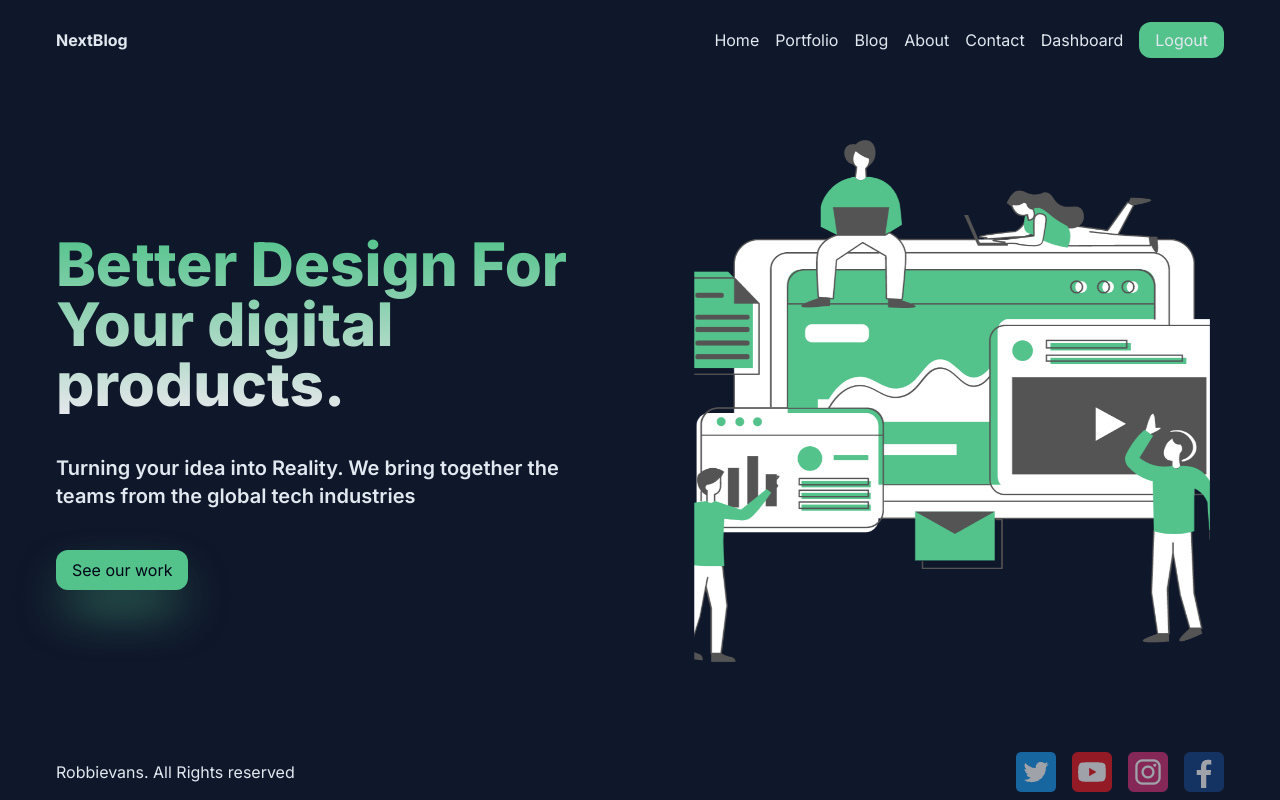
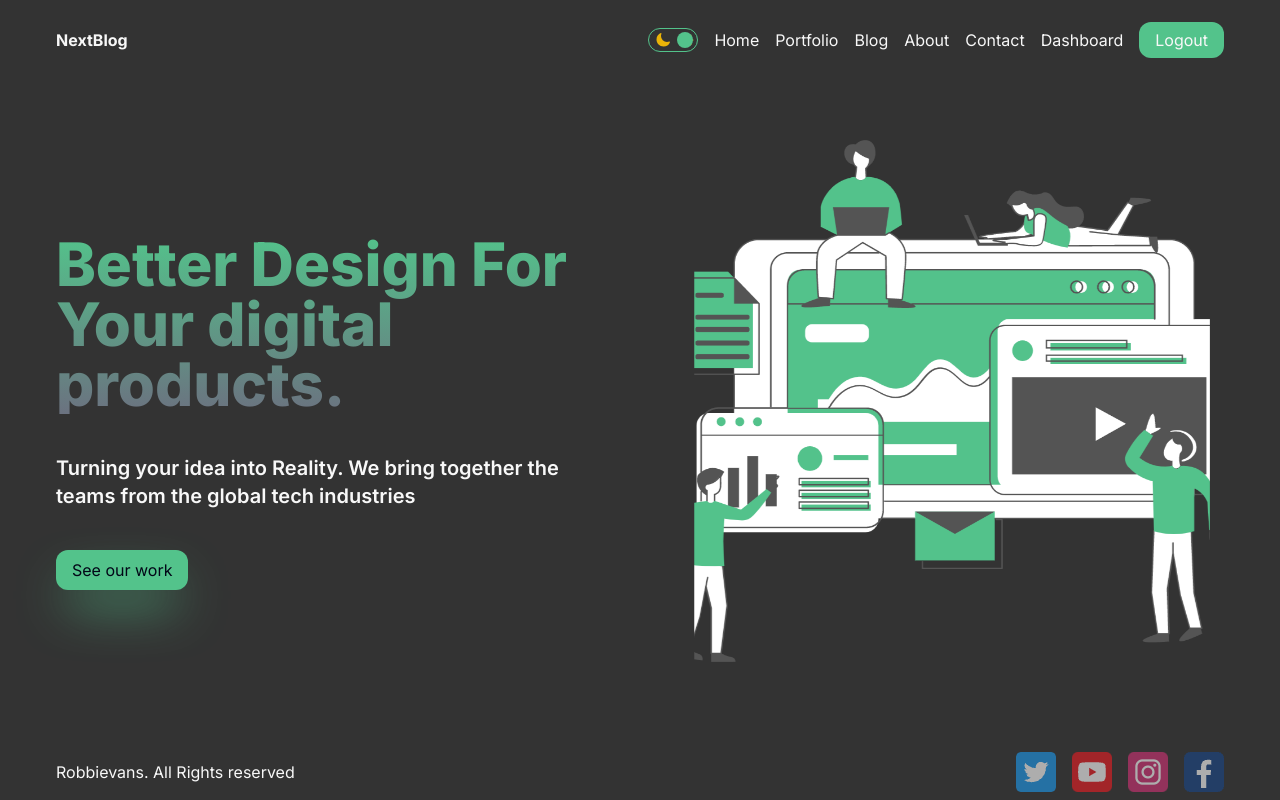
Before and after one commit to EvansRobbie/NextJs-Blog, a Next.js app: page / in a window 1280 px wide. Built offline with nearby package versions, Linux system fonts and the light colour scheme.

Commit message:
theme context

```diff
--- a/src/app/blog/[id]/page.tsx
+++ b/src/app/blog/[id]/page.tsx
@@ -3,7 +3,7 @@ import React from "react";
 
 const BlogId = () => {
   return (
-    <div className="flex flex-col gap-10">
+    <div className="flex flex-col gap-10 py-10">
       <div className="flex items-center gap-4">
         <div className="flex-1 flex flex-col justify-center gap-5">
           <h1 className="text-4xl font-bold">Lorem ipsum dolor, sit amet consectetur adipisicing elit.</h1>
--- a/src/app/globals.css
+++ b/src/app/globals.css
@@ -10,13 +10,24 @@
         --color-secondary: #53c38b;
     }
     html, body {
-        @apply bg-slate-900 w-screen max-w-full overflow-x-hidden text-slate-200
+        @apply  w-screen max-w-full overflow-x-hidden
     }
     input, textarea {
         @apply bg-transparent border-2 border-gray-700 rounded-md px-4 py-1.5 outline-none
     }
+    .light {
+        background-color: #f8f8f8;
+        color: #333;
+        /* Add other light mode styles */
+      }
+
+      .dark {
+        background-color: #333;
+        color: #f8f8f8;
+        /* Add other dark mode styles */
+      }
     .title {
-        @apply bg-gradient-to-b from-[var(--color-secondary)] to-gray-200;
+        @apply bg-gradient-to-b from-[var(--color-secondary)] to-gray-500;
         background-clip: text;
         -webkit-background-clip: text;
         -webkit-text-fill-color: transparent;
--- a/src/app/layout.tsx
+++ b/src/app/layout.tsx
@@ -2,6 +2,7 @@ import Navbar from '@/components/navbar/Navbar'
 import './globals.css'
 import { Inter } from 'next/font/google'
 import Footer from '@/components/footer/Footer'
+import ThemeContextProvider from '../context/ThemeContext'
 
 const inter = Inter({ subsets: ['latin'] })
 
@@ -18,11 +19,13 @@ export default function RootLayout({
   return (
     <html lang="en">
       <body className={inter.className}>
-        <div className='w-full min-h-screen max-w-[1200px] flex flex-col justify-between px-4 bg-slate-900 mx-auto'>
-          <Navbar />
-          {children}
-          <Footer/>
-        </div>
+        <ThemeContextProvider>
+          <div className='w-full min-h-screen max-w-[1200px] flex flex-col justify-between px-4 mx-auto'>
+            <Navbar />
+            {children}
+            <Footer/>
+          </div>
+        </ThemeContextProvider>
         </body>
     </html>
   )
--- a/src/app/portfolio/page.tsx
+++ b/src/app/portfolio/page.tsx
@@ -11,7 +11,7 @@ const Portfolio = () => {
           portfolioData.map((portfolio) =>(
           <Link key={portfolio.id} style={{
             backgroundImage: `url(${portfolio.image})`}} className='relative group rounded-xl bg-cover  border-4 border-gray-600 h-[350px] w-[300px] ' href={portfolio.url}>
-              <span className='absolute bottom-5 right-5 text-2xl group-hover:text-secondary duration-500 ease-in font-bold capitalize'>{portfolio.title}</span>
+              <span className='absolute bottom-5 right-5 !text-slate-200 text-2xl group-hover:text-secondary duration-500 ease-in font-bold capitalize'>{portfolio.title}</span>
           </Link>
 
           ))
--- a/src/components/navbar/Navbar.tsx
+++ b/src/components/navbar/Navbar.tsx
@@ -2,6 +2,8 @@
 import Link from "next/link";
 import React from "react";
 import { links } from "@/utils/data/Data";
+import ToggleButton from "../toggleButton/ToggleButton";
+import { useThemeContext } from "@/context/ThemeContext";
 interface linkProps {
   id: number;
   title: string;
@@ -9,10 +11,13 @@ interface linkProps {
 }
 
 const Navbar = () => {
+  const {mode} = useThemeContext()
+  // console.log(mode)
   return (
-    <nav className="w-full h-20 flex items-center justify-between">
+    <nav className={` ${mode === 'light' ? 'light' : 'dark'} w-full h-20 duration-500 ease-in flex items-center justify-between`}>
       <Link className="font-bold font-lg" href={"/"}>NextBlog</Link>
       <div className="flex gap-4 items-center">
+        <ToggleButton/>
         {links.map((link: linkProps) => (
           <Link key={link.id} href={link.url}>{link.title}</Link>
         ))}
--- /dev/null
+++ b/src/components/toggleButton/ToggleButton.tsx
@@ -0,0 +1,39 @@
+"use client"
+import React from "react";
+import { useThemeContext } from "../../context/ThemeContext";
+
+const ToggleButton = () => {
+    const {mode, toggle} = useThemeContext()
+    // console.log(mode)
+  return (
+    <div onClick={toggle} className="w-[50px] relative h-[24px] border border-secondary rounded-2xl flex justify-between gap-2 items-center p-1.5 ">
+      <div className="text-yellow-500 cursor-pointer">
+        <svg
+          xmlns="http://www.w3.org/2000/svg"
+          viewBox="0 0 24 24"
+          fill="currentColor"
+          className="w-4 h-4"
+        >
+          <path
+            fillRule="evenodd"
+            d="M9.528 1.718a.75.75 0 01.162.819A8.97 8.97 0 009 6a9 9 0 009 9 8.97 8.97 0 003.463-.69.75.75 0 01.981.98 10.503 10.503 0 01-9.694 6.46c-5.799 0-10.5-4.701-10.5-10.5 0-4.368 2.667-8.112 6.46-9.694a.75.75 0 01.818.162z"
+            clipRule="evenodd"
+          />
+        </svg>
+      </div>
+      <div  className="text-yellow-500 cursor-pointer">
+        <svg
+          xmlns="http://www.w3.org/2000/svg"
+          viewBox="0 0 24 24"
+          fill="currentColor"
+          className="w-4 h-4"
+        >
+          <path d="M12 2.25a.75.75 0 01.75.75v2.25a.75.75 0 01-1.5 0V3a.75.75 0 01.75-.75zM7.5 12a4.5 4.5 0 119 0 4.5 4.5 0 01-9 0zM18.894 6.166a.75.75 0 00-1.06-1.06l-1.591 1.59a.75.75 0 101.06 1.061l1.591-1.59zM21.75 12a.75.75 0 01-.75.75h-2.25a.75.75 0 010-1.5H21a.75.75 0 01.75.75zM17.834 18.894a.75.75 0 001.06-1.06l-1.59-1.591a.75.75 0 10-1.061 1.06l1.59 1.591zM12 18a.75.75 0 01.75.75V21a.75.75 0 01-1.5 0v-2.25A.75.75 0 0112 18zM7.758 17.303a.75.75 0 00-1.061-1.06l-1.591 1.59a.75.75 0 001.06 1.061l1.591-1.59zM6 12a.75.75 0 01-.75.75H3a.75.75 0 010-1.5h2.25A.75.75 0 016 12zM6.697 7.757a.75.75 0 001.06-1.06l-1.59-1.591a.75.75 0 00-1.061 1.06l1.59 1.591z" />
+        </svg>
+      </div>
+      <div className={` ${ mode === 'light' ? 'left-1.5' : 'right-1'} bg-secondary  h-4 w-4 rounded-full absolute`} />
+    </div>
+  );
+};
+
+export default ToggleButton;
--- /dev/null
+++ b/src/context/ThemeContext.tsx
@@ -0,0 +1,28 @@
+ "use client"
+ import { ReactNode, createContext, useContext, useEffect, useState } from "react";
+
+ interface contextProps {
+  mode:string
+  toggle:()=> void
+ }
+ const ThemeContext = createContext({} as contextProps)
+
+ const ThemeContextProvider = ({children}: {children:ReactNode }) => {
+    const [mode, setMode] = useState<string>('dark')
+
+    const toggle = () =>{
+      // const newMode = mode === "dark" ? "light" : "dark";
+    setMode(prevMode => prevMode === 'dark' ? "light" : 'dark');
+    }
+    // console.log(mode)
+   return (
+     <ThemeContext.Provider value={{mode, toggle}}>
+      <div  className={`duration-500 ease-in delay-100 ${mode === 'dark' ? 'dark' : 'light'}`}>{children}</div>
+
+     </ThemeContext.Provider>
+   )
+ }
+ export const useThemeContext = () =>{
+  return useContext(ThemeContext)
+ }
+ export default ThemeContextProvider
```
